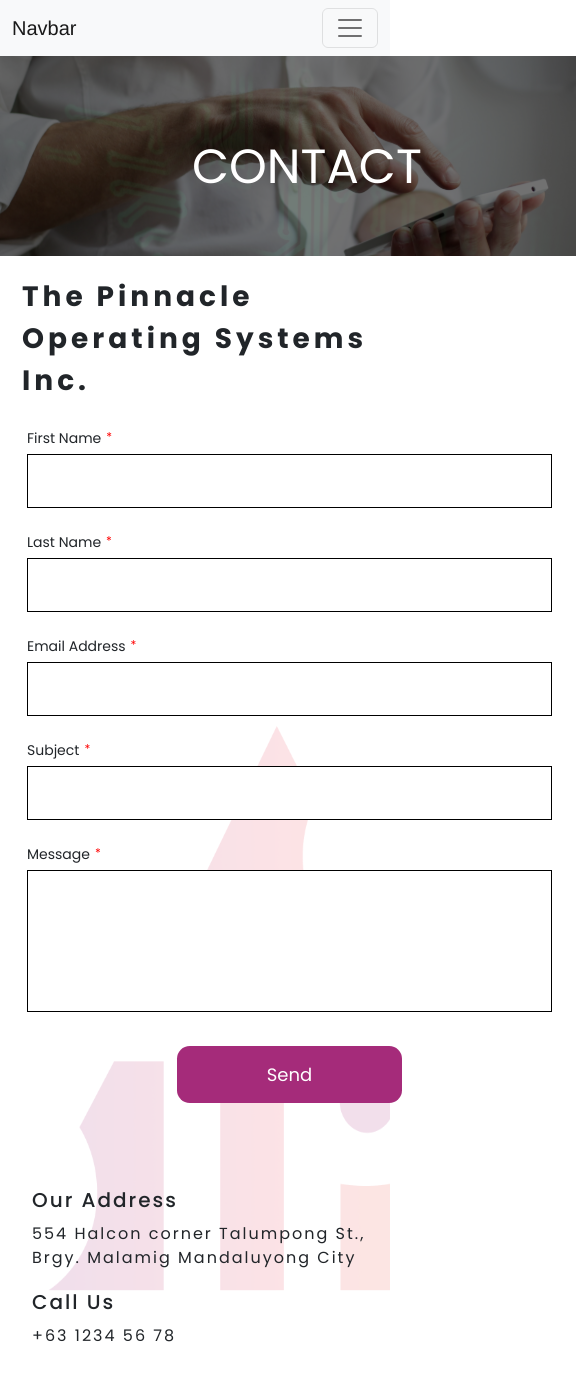
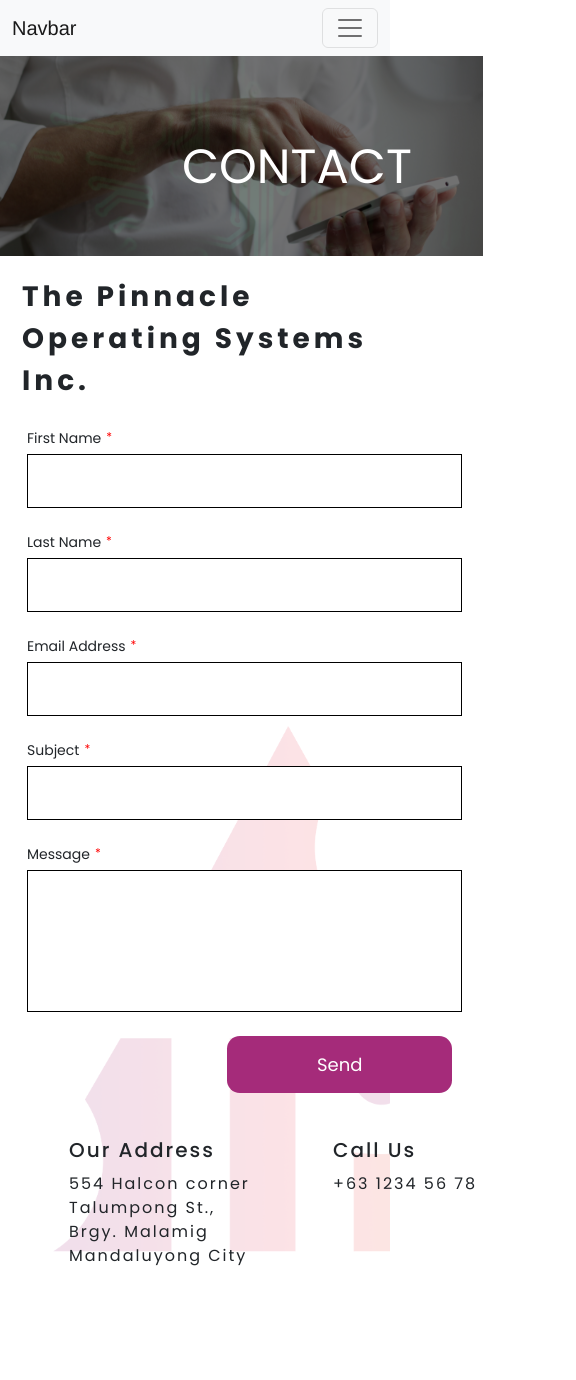
Before and after one commit to dionyyy/pinnacles, a Vue app: page /contact in a window 390 px wide. Shown: the top 1380 px of the page, 576 px wide, since content can reach past the window. After the commit the page ends 1298 px from the top, so only its background shows below. Built offline with nearby package versions, Linux system fonts and the light colour scheme.

Commit message:
initial push, semi responsive

```diff
--- a/src/views/Contact.vue
+++ b/src/views/Contact.vue
@@ -81,16 +81,20 @@
       <div class="sideinfo">
 
       <!-- address -->
+      <div class="container">
         <div class="address">
           <h5>Our Address</h5>
           <p>554 Halcon corner Talumpong St., Brgy. Malamig Mandaluyong City</p>
         </div>
+      </div>
 
       <!-- call us -->
+      <div class="container">
         <div class="callus">
           <h5>Call Us</h5>
           <p>+63 1234 56 78</p>
         </div>
+      </div>
 
       </div>
     </div>
@@ -99,6 +103,8 @@
 
 
 </template>
+
+
 
 <style scoped>
   @import url('https://fonts.googleapis.com/css2?family=Poppins:ital,wght@0,100;0,200;0,300;0,400;0,500;0,600;0,700;0,800;0,900;1,100;1,200;1,300;1,400;1,500;1,600;1,700;1,800;1,900&display=swap');
@@ -244,12 +250,14 @@
   margin: 210px 0px 0px 700px;
   display: flex;
   letter-spacing: 2px;
+  width: 600px;
 }
 
 .sideinfo .address{
   width: 350px;
-  margin-right: 80px;
+  margin-right: 25px;
 }
+
 
 .sideinfo h5{
   position: block;
@@ -263,11 +271,11 @@
   text-align: left;
 }
 
-/*responsive*/
-@media (max-width: 575.98px){
+/*responsive desktop */
+@media screen and (max-width: 1200px){
 
   .imghold{
-    width: 606px;
+    width: 1230px;
     margin-left: -30px;
     height: 200px;
     transition: all 0.2s ease;
@@ -288,38 +296,252 @@
   }
 
   .boxholder{
-    width:545px;
+    width:585px;
     transition: all 0.2s ease;
     margin-left: 5px;
   }
 
   .boxholder .btnsend{
-    margin-left: 0px;
+    display: flex;
     transition: all 0.2s ease;
+    margin-left: 320px;
   }
 
   .sideinfo{
     padding: 20px;
     margin: 0px;
-    display: block;
-    margin-top: 750px;
+    display: flex;
+    margin-top: 200px;
+    transition: all 0.2s ease;
+    text-align: center;
+    width: 510px;
+    margin-left: 630px;
+  }
+
+  .body{
+    background-size: 1050px 900px;
+    width: 96%;
+    min-height: 80vh;
+    background-position: 100px -50px;
     transition: all 0.2s ease;
   }
 
+  .sideinfo .address{
+    width: 200px;
+    margin-left: 25px;
+    transition: all 0.2s ease;
+  }
+
+  .sideinfo .callus{
+    width: 200px;
+    margin-left: 15px;
+    transition: all 0.2s ease;
+  }
+}
+
+/*responsive laptop */
+@media screen and (max-width: 992.65px){
+
+  .imghold{
+    width: 1020px;
+    margin-left: -30px;
+    height: 200px;
+    transition: all 0.2s ease;
+  }
+
+  .img{
+    object-fit:cover;
+    object-position: 80%;
+    height: 100%;
+    width: 100%;
+    transition: all 0.2s ease;
+  }
+
+  .contact{
+    margin-left: 180px;
+    margin-top: -125px;
+    transition: all 0.2s ease;
+  }
+
+  .boxholder{
+    width:455px;
+    transition: all 0.2s ease;
+    margin-left: 5px;
+  }
+
+  .boxholder .btnsend{
+    display: flex;
+    transition: all 0.2s ease;
+    margin-left: 190px;
+  }
+
+  .sideinfo{
+    padding: 20px;
+    margin: 0px;
+    display: flex;
+    margin-top: 200px;
+    transition: all 0.2s ease;
+    text-align: center;
+    width: 510px;
+    margin-left: 450px;
+  }
+
   .body{
-    background-size: 660px 580px;
+    background-size: 1050px 840px;
+    width: 96%;
+    min-height: 80vh;
+    background-position: -100px 10px;
+    transition: all 0.2s ease;
+  }
+
+  .sideinfo .address{
+    width: 200px;
+    margin-left: 25px;
+    transition: all 0.2s ease;
+  }
+
+  .sideinfo .callus{
+    width: 200px;
+    margin-left: 15px;
+    transition: all 0.2s ease;
+  }
+}
+
+/*responsive tablet */
+@media screen and (max-width: 575.98px){
+
+  .imghold{
+    width: 513px;
+    margin-left: -30px;
+    height: 200px;
+    transition: all 0.2s ease;
+  }
+
+  .img{
+    object-fit:cover;
+    object-position: 80%;
+    height: 100%;
     width: 100%;
-    min-height: 90vh;
+    transition: all 0.2s ease;
+  }
+
+  .contact{
+    margin-left: 170px;
+    margin-top: -125px;
+    transition: all 0.2s ease;
+  }
+
+  .boxholder{
+    width:455px;
+    transition: all 0.2s ease;
+    margin-left: 5px;
+  }
+
+  .boxholder .btnsend{
+    display: flex;
+    transition: all 0.2s ease;
+    margin-left: 200px;
+  }
+
+  .sideinfo{
+    padding: 20px;
+    margin: 0px;
+    display: flex;
+    margin-top: 700px;
+    transition: all 0.2s ease;
+    text-align: center;
+    width: 100%;
+  }
+
+  .body{
+    background-size: 680px 540px;
+    width: 100%;
+    min-height: 100vh;
     background-position: -100px 470px;
     transition: all 0.2s ease;
   }
 
-  .sideinfo h5{
-    margin-bottom: 10px;
+  .sideinfo .address{
+    width: 200px;
+    margin-left: 25px;
+    transition: all 0.2s ease;
   }
 
-  .sideinfo p{
-    margin-bottom: 20px;
+  .sideinfo .callus{
+    width: 200px;
+    transition: all 0.2s ease;
+  }
+}
+
+
+/*responsive mobile */
+@media screen and (max-width: 375px){
+
+  .imghold{
+    width: 405px;
+    margin-left: -30px;
+    height: 200px;
+    transition: all 0.2s ease;
+  }
+
+  .img{
+    object-fit:cover;
+    object-position: 80%;
+    height: 100%;
+    width: 100%;
+    transition: all 0.2s ease;
+  }
+
+  .contact{
+    margin-left: 70px;
+    margin-top: -125px;
+    transition: all 0.2s ease;
+  }
+
+  .boxholder{
+    width:345px;
+    transition: all 0.2s ease;
+    margin-left: 5px;
+  }
+
+  .boxholder .btnsend{
+    display: flex;
+    transition: all 0.2s ease;
+    margin-left: 55px;
+  }
+
+  .sideinfo{
+    padding: 10px 15px;
+    display: block;
+    margin-top: 700px;
+    transition: all 0.2s ease;
+    text-align: center;
+    width: 100%;
+  }
+
+  .body{
+    background-size: 420px 520px;
+    width: 100%;
+    min-height: 100vh;
+    background-position: -50px 600px;
+    transition: all 0.2s ease;
+  }
+
+  .sideinfo .address{
+    width: 260px;
+    transition: all 0.2s ease;
+  }
+
+  .sideinfo h5, .sideinfo p{
+    text-align: center;
+    transition: all 0.2s ease;
+  }
+
+  .sideinfo .callus{
+    width: 200px;
+    margin-left: 50px;
+    padding-top: 20px;
+    transition: all 0.2s ease;
   }
 }
 
```
